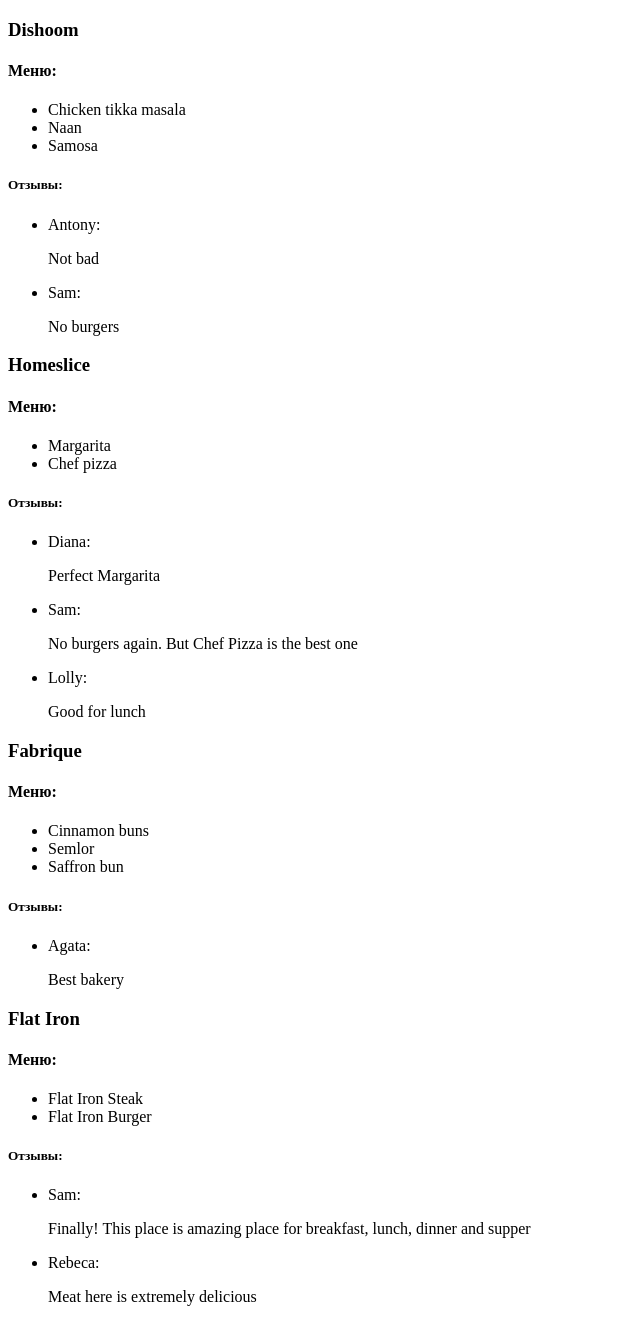
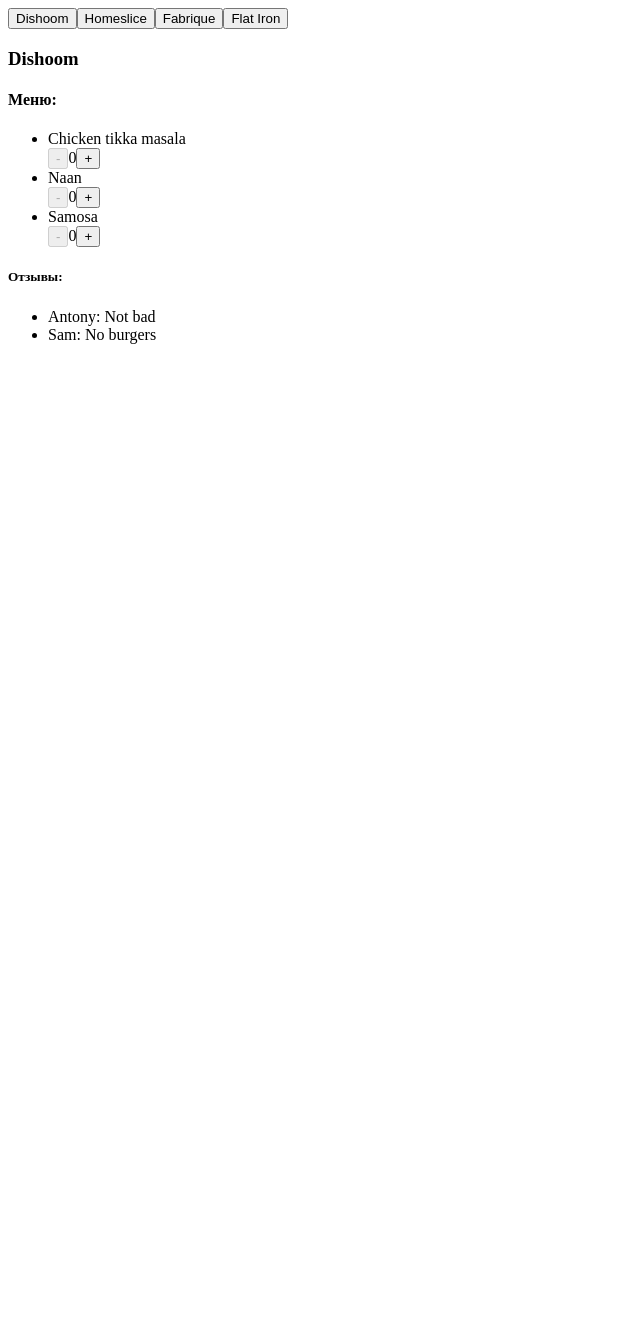
Before and after one commit to AlexyShu/react-20230914, a React (Vite) app: page /restaurants in a window 1280 px wide. Shown: the whole page, without its empty margins (0-640 px from the left). After the commit the page ends 800 px from the top, so only its background shows below. Built offline with nearby package versions, Linux system fonts and the light colour scheme.

Commit message:
fixed lecture 2 hw

```diff
--- /dev/null
+++ b/src/components/Button/component.jsx
@@ -0,0 +1,5 @@
+export const Button = ({ text, onClick, disabled }) => {
+    return (
+        <button type='button' onClick={onClick} disabled={disabled}>{text}</button>
+    )
+}
--- /dev/null
+++ b/src/components/Card/component.jsx
@@ -0,0 +1,19 @@
+import {MenuItem} from '../MenuItem/component.jsx';
+
+export const Card = ({restaurant, activeRestaurant}) => {
+    return (
+    <>
+        {activeRestaurant === restaurant.name ?
+            <div>
+                <h3>{restaurant.name}</h3>
+                <h4>Меню:</h4>
+                <ul>
+                    { restaurant.menu.map(({ name }) => <MenuItem name={name} />) }
+                </ul>
+                <h5>Отзывы:</h5>
+                <ul>
+                    { restaurant.reviews.map(({ user, text }) => <li>{user}: {text}</li>) }
+                </ul>
+            </div> : null}
+    </>)
+}
--- /dev/null
+++ b/src/components/MenuItem/component.jsx
@@ -0,0 +1,15 @@
+import {Button} from '../Button/component.jsx';
+import {useState} from 'react';
+
+export const MenuItem = ({name}) => {
+    const [amount, setAmount] = useState(0);
+
+    return (
+        <li>
+            <div>{name}</div>
+            <Button text={'-'} onClick={() => setAmount(amount - 1)} disabled={amount <= 0} />
+            <span>{amount}</span>
+            <Button text={'+'} onClick={() => setAmount(amount + 1)} disabled={amount >= 5} />
+        </li>
+    )
+}
--- a/src/main.jsx
+++ b/src/main.jsx
@@ -1,104 +1,8 @@
 import React from 'react';
 import ReactDOM from 'react-dom/client';
-import {restaurants} from './constants/mocks.js';
+import {MainPage} from './pages/Main/component.jsx';
 
 const rootElement = document.getElementById('root');
 const root = ReactDOM.createRoot(rootElement);
 
-
-root.render(
-    <div>
-
-        <div>
-            <h3>{restaurants[0].name}</h3>
-            <h4>Меню:</h4>
-            <ul>
-                <li>{restaurants[0].menu[0].name}</li>
-                <li>{restaurants[0].menu[1].name}</li>
-                <li>{restaurants[0].menu[2].name}</li>
-            </ul>
-            <div>
-                <h5>Отзывы:</h5>
-                <ul>
-                    <li>
-                        <p>{restaurants[0].reviews[0].user}:</p>
-                        <p>{restaurants[0].reviews[0].text}</p>
-                    </li>
-                    <li>
-                        <p>{restaurants[0].reviews[1].user}:</p>
-                        <p>{restaurants[0].reviews[1].text}</p>
-                    </li>
-                </ul>
-            </div>
-        </div>
-
-        <div>
-            <h3>{restaurants[1].name}</h3>
-            <h4>Меню:</h4>
-            <ul>
-                <li>{restaurants[1].menu[0].name}</li>
-                <li>{restaurants[1].menu[1].name}</li>
-
-            </ul>
-            <div>
-                <h5>Отзывы:</h5>
-                <ul>
-                    <li>
-                        <p>{restaurants[1].reviews[0].user}:</p>
-                        <p>{restaurants[1].reviews[0].text}</p>
-                    </li>
-                    <li>
-                        <p>{restaurants[1].reviews[1].user}:</p>
-                        <p>{restaurants[1].reviews[1].text}</p>
-                    </li>
-                    <li>
-                        <p>{restaurants[1].reviews[2].user}:</p>
-                        <p>{restaurants[1].reviews[2].text}</p>
-                    </li>
-                </ul>
-            </div>
-        </div>
-
-        <div>
-            <h3>{restaurants[2].name}</h3>
-            <h4>Меню:</h4>
-            <ul>
-                <li>{restaurants[2].menu[0].name}</li>
-                <li>{restaurants[2].menu[1].name}</li>
-                <li>{restaurants[2].menu[2].name}</li>
-            </ul>
-            <div>
-                <h5>Отзывы:</h5>
-                <ul>
-                    <li>
-                        <p>{restaurants[2].reviews[0].user}:</p>
-                        <p>{restaurants[2].reviews[0].text}</p>
-                    </li>
-                </ul>
-            </div>
-        </div>
-
-        <div>
-            <h3>{restaurants[3].name}</h3>
-            <h4>Меню:</h4>
-            <ul>
-                <li>{restaurants[3].menu[0].name}</li>
-                <li>{restaurants[3].menu[1].name}</li>
-            </ul>
-            <div>
-                <h5>Отзывы:</h5>
-                <ul>
-                    <li>
-                        <p>{restaurants[3].reviews[0].user}:</p>
-                        <p>{restaurants[3].reviews[0].text}</p>
-                    </li>
-                    <li>
-                        <p>{restaurants[3].reviews[1].user}:</p>
-                        <p>{restaurants[3].reviews[1].text}</p>
-                    </li>
-                </ul>
-            </div>
-        </div>
-
-    </div>
-);
+root.render(<MainPage />);
--- /dev/null
+++ b/src/pages/Main/component.jsx
@@ -0,0 +1,18 @@
+import {restaurants} from '../../constants/mocks.js';
+import {Button} from '../../components/Button/component.jsx';
+import {useState} from 'react';
+import {Card} from '../../components/Card/component.jsx';
+
+export const MainPage = () => {
+    const [activeRestaurant, setActiveRestaurant] = useState(restaurants[0].name);
+
+    return (
+        <div>
+            <div>
+                { restaurants.map(({ name }) => <Button text={name} onClick={() => setActiveRestaurant(name)} disabled={false} />) }
+            </div>
+            <div>
+                { restaurants.map(restaurant => <Card activeRestaurant={activeRestaurant} restaurant={restaurant} />) }
+            </div>
+        </div>)
+}
```
